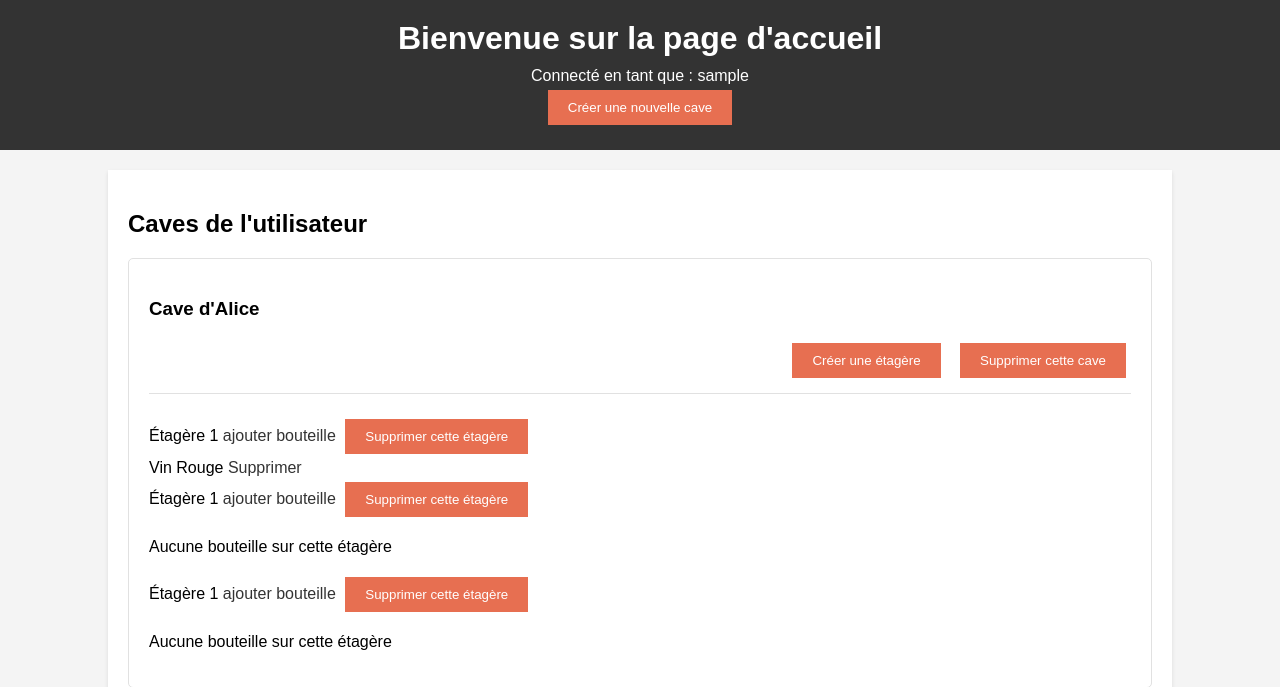
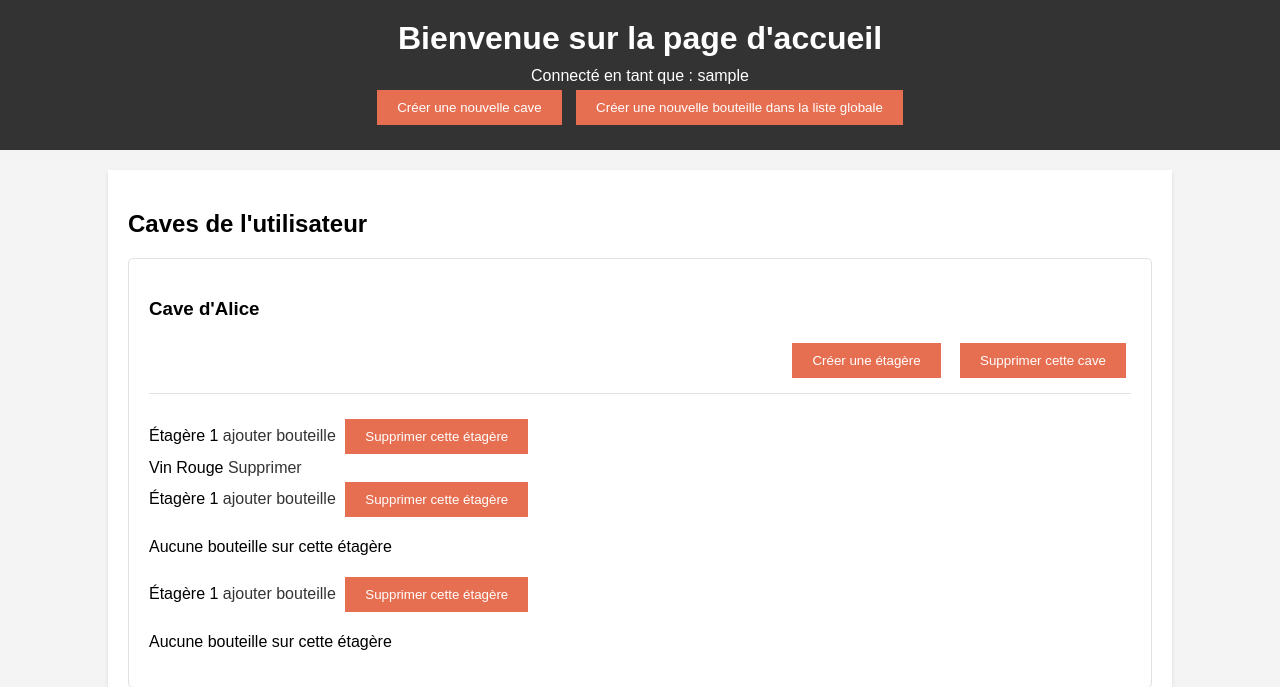
Before and after one commit to VxncentBA/Projet_WEB_ETRS711, a Flask app: page / in a window 1280 px wide. Shown: the top 687 px of the page. Run offline with Flask 3, Linux system fonts and the light colour scheme; the visitor is signed in with stand-in values (Sample User, id 1); data comes from the database, SQL or seed files in the repository; both versions use the stored data as it was after the commit.

Commit message:
add bootle to list

```diff
--- a/templates/accueil.html
+++ b/templates/accueil.html
@@ -12,6 +12,7 @@
         {% if nom_utilisateur %}
             <p>Connecté en tant que : {{ nom_utilisateur }}</p>
             <a href="{{ url_for('caves.creer_cave') }}"><button>Créer une nouvelle cave</button></a>
+            <a href="{{ url_for('bouteille.ajouter_bouteille') }}"><button>Créer une nouvelle bouteille dans la liste globale</button></a>
         {% endif %}
     </header>
     <main>
```
Also changed, not shown: bdd.db.
